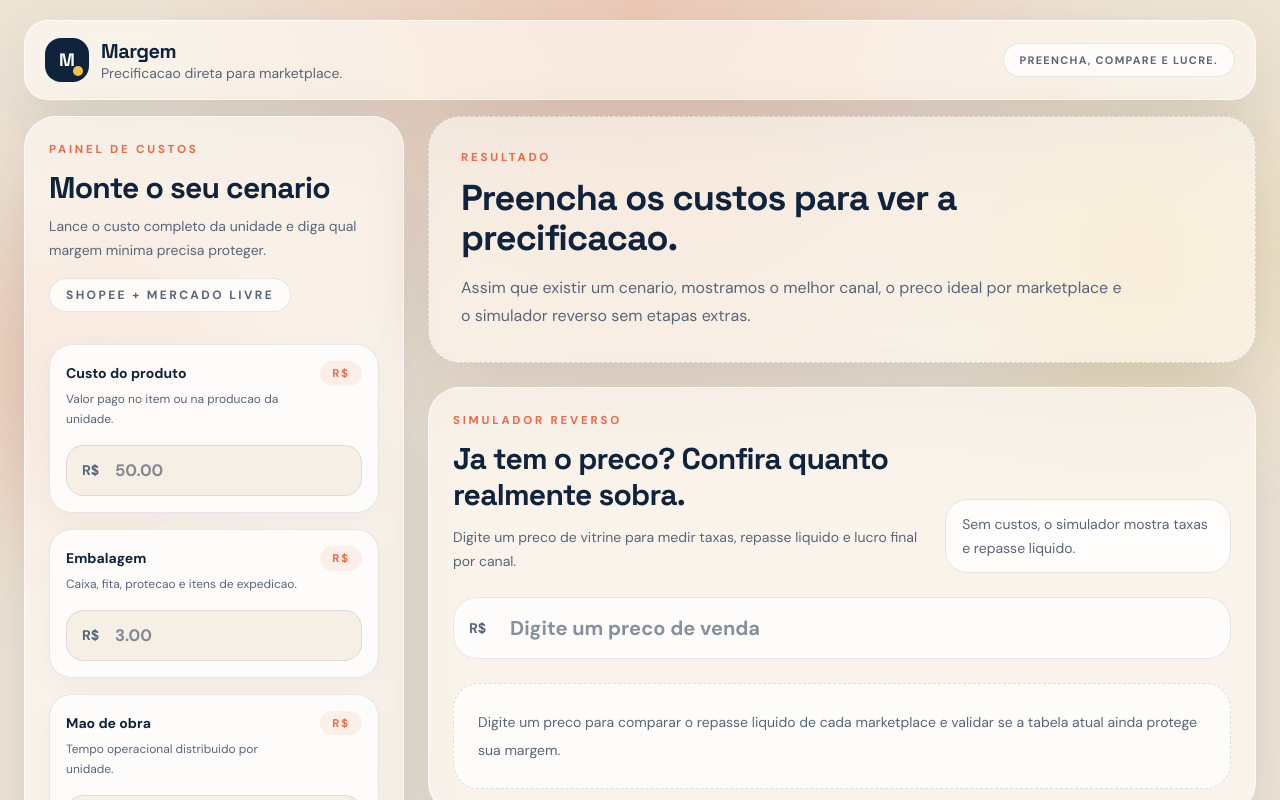
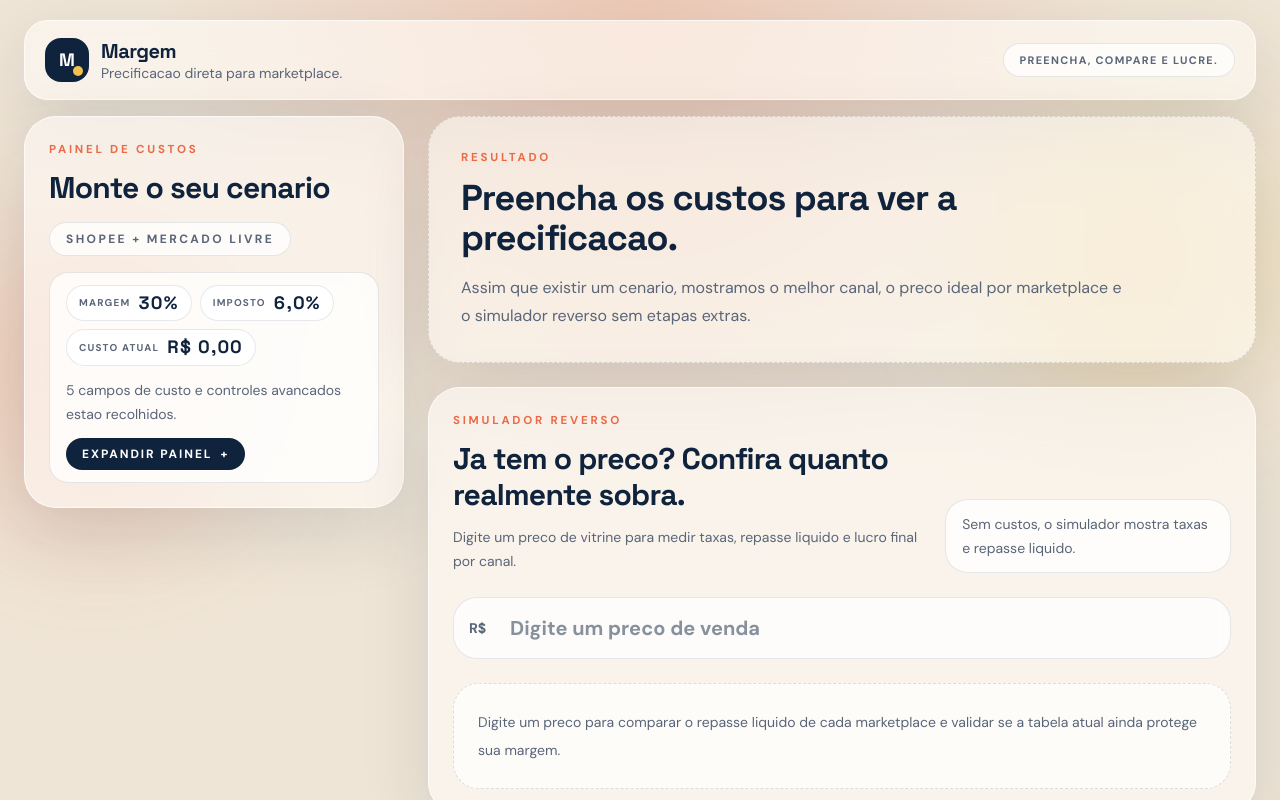
Before and after one commit to JohnPitter/precifique, a React (Vite) app: page / in a window 1280 px wide. Shown: the top 800 px of the page. Built offline with nearby package versions, Linux system fonts and the light colour scheme.

Commit message:
Collapse scenario builder by default

```diff
--- a/src/components/CostForm.jsx
+++ b/src/components/CostForm.jsx
@@ -1,3 +1,4 @@
+import { useState } from "react";
 import { getValueTextClass } from "../lib/pricing";
 
 const FIELDS = [
@@ -34,6 +35,8 @@ const FIELDS = [
 ];
 
 export default function CostForm({ costs, onChange, marginPct, onMarginChange, taxRate, onTaxChange }) {
+  const [expanded, setExpanded] = useState(false);
+
   function handleChange(key, value) {
     const num = value === "" ? 0 : parseFloat(value);
     if (!isNaN(num)) onChange({ ...costs, [key]: num });
@@ -42,6 +45,7 @@ export default function CostForm({ costs, onChange, marginPct, onMarginChange, t
   const totalCost = Object.values(costs).reduce((s, v) => s + v, 0);
   const taxValue = totalCost * taxRate / 100;
   const totalWithTax = totalCost + taxValue;
+  const activeFields = FIELDS.filter((field) => costs[field.key] > 0).length;
 
   return (
     <section className="animate-rise rounded-[2rem] border border-white/70 bg-surface/85 p-5 shadow-panel backdrop-blur-xl sm:p-6">
@@ -53,9 +57,11 @@ export default function CostForm({ costs, onChange, marginPct, onMarginChange, t
           <h2 className="mt-3 font-display text-3xl font-bold tracking-tight text-ink">
             Monte o seu cenario
           </h2>
+          {expanded && (
             <p className="mt-2 max-w-md text-sm leading-6 text-ink-soft">
               Lance o custo completo da unidade e diga qual margem minima precisa proteger.
             </p>
+          )}
         </div>
 
         <div className="rounded-full border border-ink/10 bg-white/75 px-4 py-2 text-xs font-semibold uppercase tracking-[0.2em] text-ink-soft">
@@ -63,7 +69,35 @@ export default function CostForm({ costs, onChange, marginPct, onMarginChange, t
         </div>
       </div>
 
-      <div className="mt-8 space-y-4">
+      <div className="mt-4 flex flex-wrap items-center justify-between gap-3 rounded-[1.2rem] border border-ink/10 bg-white/75 px-4 py-3">
+        <div className="flex flex-wrap gap-2 text-xs font-semibold uppercase tracking-[0.12em] text-ink-soft">
+          <CompactStat label="Margem" value={`${marginPct}%`} />
+          <CompactStat label="Imposto" value={`${taxRate.toFixed(1).replace(".", ",")}%`} />
+          <CompactStat
+            label="Custo atual"
+            value={totalWithTax.toLocaleString("pt-BR", { style: "currency", currency: "BRL" })}
+          />
+        </div>
+        <p className="text-sm leading-6 text-ink-soft">
+          {expanded
+            ? "Campos avancados abertos para ajuste fino do cenario."
+            : `${FIELDS.length} campos de custo e controles avancados estao recolhidos.`}
+          {!expanded && activeFields > 0 ? ` ${activeFields} deles ja tem valor preenchido.` : ""}
+        </p>
+
+        <button
+          type="button"
+          onClick={() => setExpanded((current) => !current)}
+          className="inline-flex items-center gap-2 rounded-full bg-ink px-4 py-2 text-xs font-semibold uppercase tracking-[0.16em] text-white transition-transform duration-200 hover:-translate-y-0.5"
+        >
+          <span>{expanded ? "Recolher painel" : "Expandir painel"}</span>
+          <span aria-hidden="true">{expanded ? "−" : "+"}</span>
+        </button>
+      </div>
+
+      {expanded && (
+        <div className="animate-rise mt-6 space-y-6 border-t border-ink/10 pt-6">
+          <div className="space-y-4">
             {FIELDS.map((field) => (
               <InputField
                 key={field.key}
@@ -74,7 +108,7 @@ export default function CostForm({ costs, onChange, marginPct, onMarginChange, t
             ))}
           </div>
 
-      <div className="mt-8 space-y-5 border-t border-ink/10 pt-6">
+          <div className="space-y-5">
             <RangeField
               label="Margem de lucro desejada"
               value={marginPct}
@@ -96,7 +130,7 @@ export default function CostForm({ costs, onChange, marginPct, onMarginChange, t
             />
           </div>
 
-      <div className="mt-8 grid grid-cols-[repeat(auto-fit,minmax(140px,1fr))] gap-3">
+          <div className="grid grid-cols-[repeat(auto-fit,minmax(140px,1fr))] gap-3">
             <SummaryBox
               label="Base sem imposto"
               value={totalCost.toLocaleString("pt-BR", { style: "currency", currency: "BRL" })}
@@ -111,7 +145,22 @@ export default function CostForm({ costs, onChange, marginPct, onMarginChange, t
               highlight
             />
           </div>
+        </div>
+      )}
     </section>
+  );
+}
+
+function CompactStat({ label, value }) {
+  const valueClass = getValueTextClass(value);
+
+  return (
+    <div className="inline-flex min-w-0 items-center gap-2 rounded-full border border-ink/10 bg-white px-3 py-1.5">
+      <span className="text-[0.62rem] font-semibold uppercase tracking-[0.12em] text-ink-soft">{label}</span>
+      <span className={`whitespace-nowrap font-display font-bold leading-tight tabular-nums text-ink ${valueClass}`}>
+        {value}
+      </span>
+    </div>
   );
 }
 
```
Lines whose indentation alone changed are shown as unchanged.
